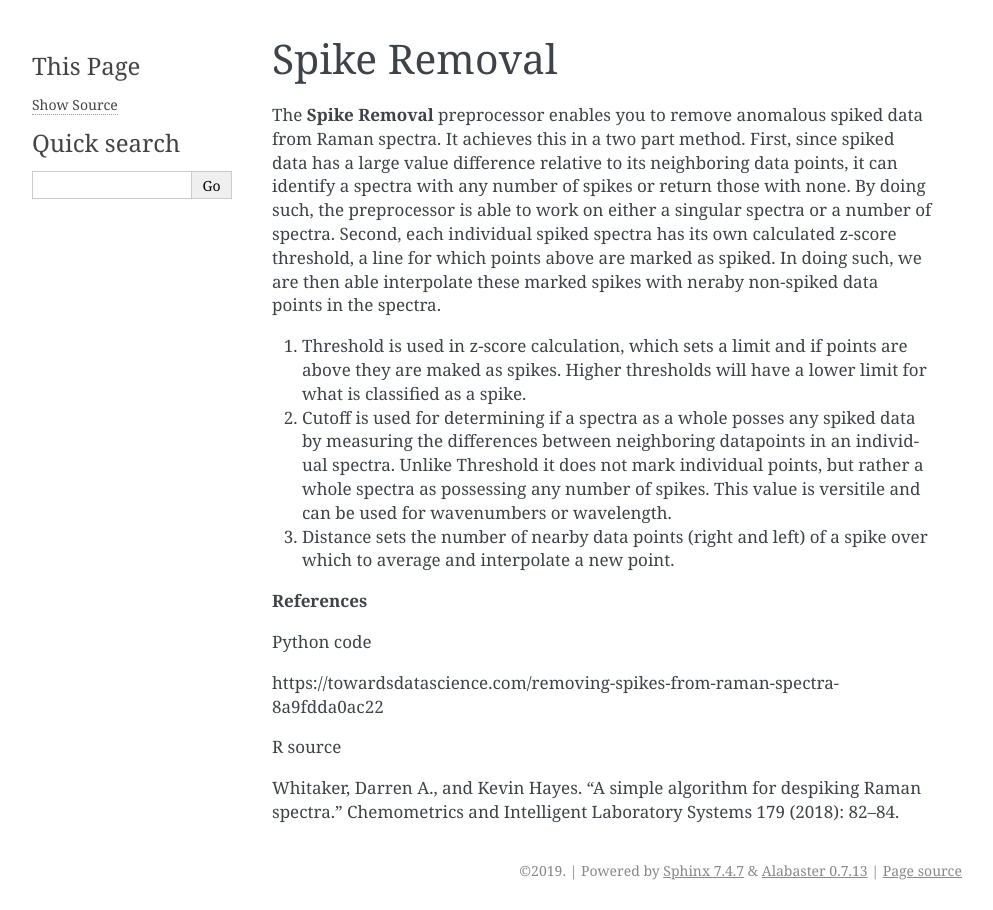
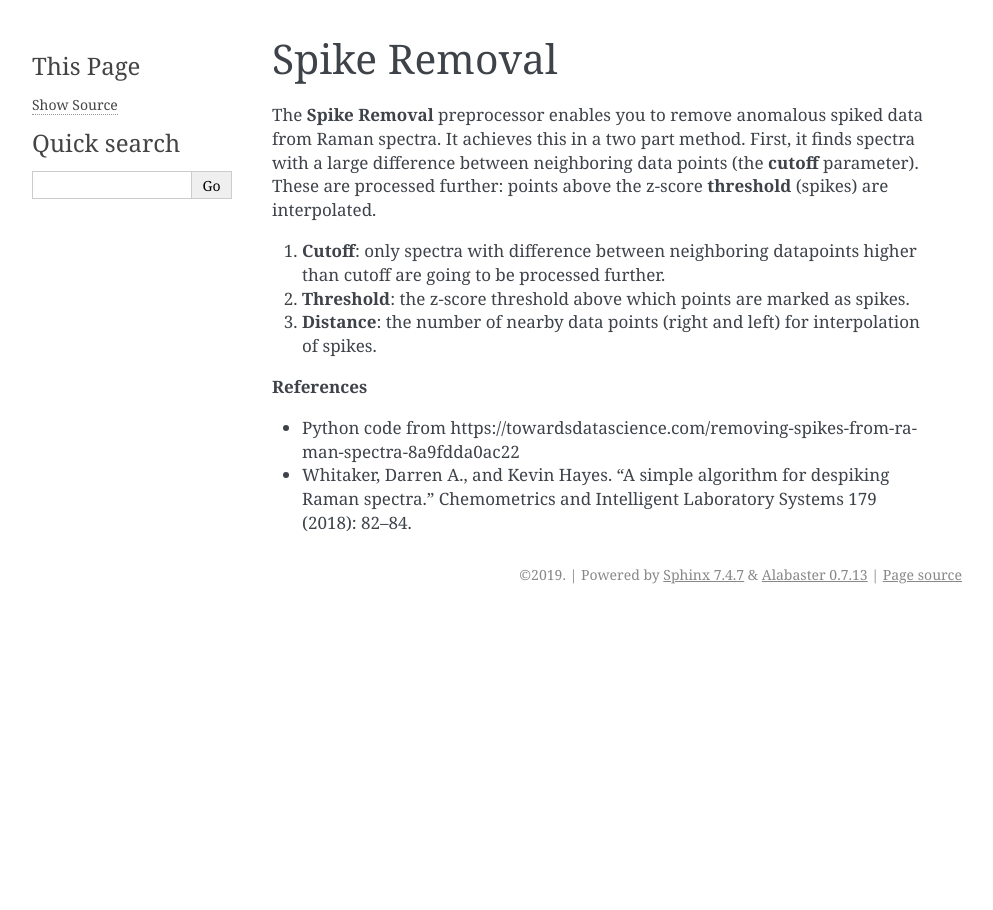
Before and after one commit to znarthur/orange-spectroscopy, a Sphinx documentation site: the page built from doc/widgets/SpikeRemoval.md, in a window 1280 px wide. Shown: the whole page, without its empty margins (148-1141 px from the left). Built offline with Sphinx 7.4.7, drawn with Linux system fonts in a browser that asks for light colours.

Commit message:
Spike removal: shorter docs, order as in the widget

```diff
--- a/doc/widgets/SpikeRemoval.md
+++ b/doc/widgets/SpikeRemoval.md
@@ -1,21 +1,20 @@
 # Spike Removal
 
 The **Spike Removal** preprocessor enables you to remove anomalous spiked data
-from Raman spectra. It achieves this in a two part method. First, since spiked data
-has a large value difference relative to its neighboring data points, it can identify a spectra with any number of spikes or return those with none. By doing such, the preprocessor is able to work on either a singular spectra or a number of spectra. Second, each individual spiked spectra has its own calculated z-score threshold, a line for which points above are marked as spiked. In doing such, we are then able interpolate these marked spikes with neraby non-spiked data points in the spectra.
+from Raman spectra. It achieves this in a two part method. First, it finds spectra
+with a large difference between neighboring data points (the **cutoff** parameter).
+These are processed further: points above the z-score **threshold** (spikes)
+are interpolated.
 
-1. Threshold is used in z-score calculation, which sets a limit and if points are above they are maked as spikes. Higher thresholds will have a lower limit for what is classified as a spike.
+1. **Cutoff**: only spectra
+with difference between neighboring datapoints higher than cutoff are
+going to be processed further.
 
-2. Cutoff is used for determining if a spectra as a whole posses any spiked data by measuring the differences between neighboring datapoints in an individual spectra. Unlike Threshold it does not mark individual points, but rather a whole spectra as possessing any number of spikes. This value is versitile and can be used for wavenumbers or wavelength.
+2. **Threshold**: the z-score threshold above which points are marked as spikes.
 
-3. Distance sets the number of nearby data points (right and left) of a spike over which to average and interpolate a new point.
+3. **Distance**: the number of nearby data points (right and left) for interpolation of spikes.
 
 **References**
 
-Python code
-
-https://towardsdatascience.com/removing-spikes-from-raman-spectra-8a9fdda0ac22
-
-R source
-
-Whitaker, Darren A., and Kevin Hayes. “A simple algorithm for despiking Raman spectra.” Chemometrics and Intelligent Laboratory Systems 179 (2018): 82–84.
+- Python code from https://towardsdatascience.com/removing-spikes-from-raman-spectra-8a9fdda0ac22
+- Whitaker, Darren A., and Kevin Hayes. “A simple algorithm for despiking Raman spectra.” Chemometrics and Intelligent Laboratory Systems 179 (2018): 82–84.
```
